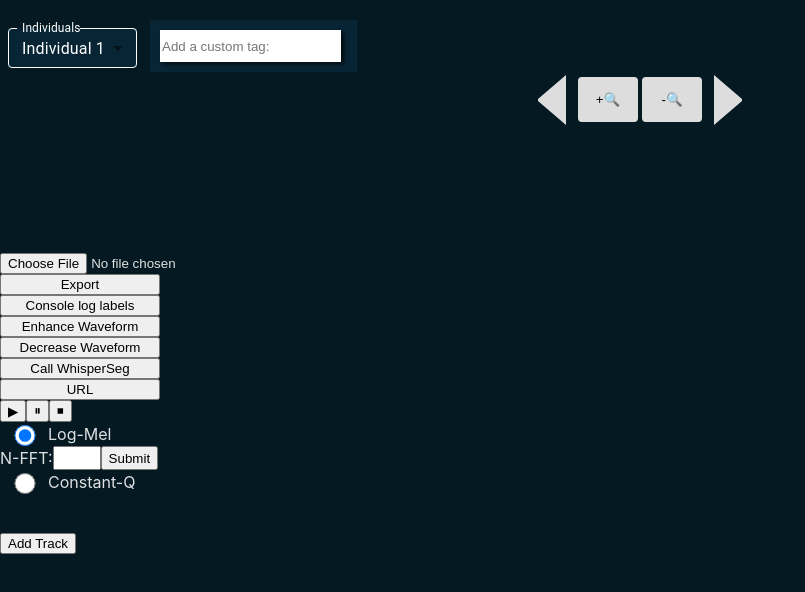
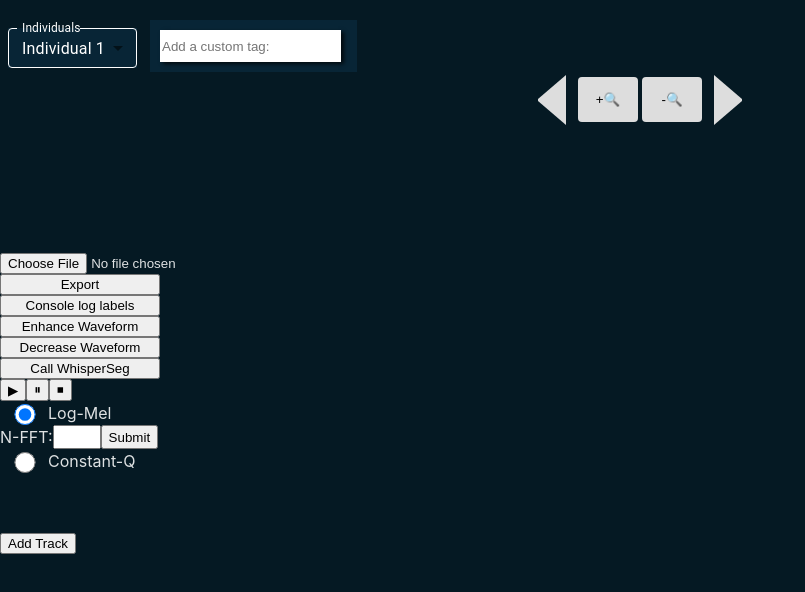
Before and after one commit to nccratliri-ml-wp/vocal-annotation-frontend, a React (Vite) app: page / in a window 1280 px wide. Shown: the top 592 px of the page, without its empty margins (0-805 px from the left). Built offline with nearby package versions, Linux system fonts and the light colour scheme.

Commit message:
Removed Test URL button

```diff
--- a/src/ScalableSpec.jsx
+++ b/src/ScalableSpec.jsx
@@ -1333,11 +1333,6 @@ function ScalableSpec(
                         >
                             Call WhisperSeg
                         </button>
-                        <button
-                            onClick={byURL}
-                        >
-                            URL
-                        </button>
                         <div className='audio-controls'>
                             <button
                                 onClick={getAudio}
```
